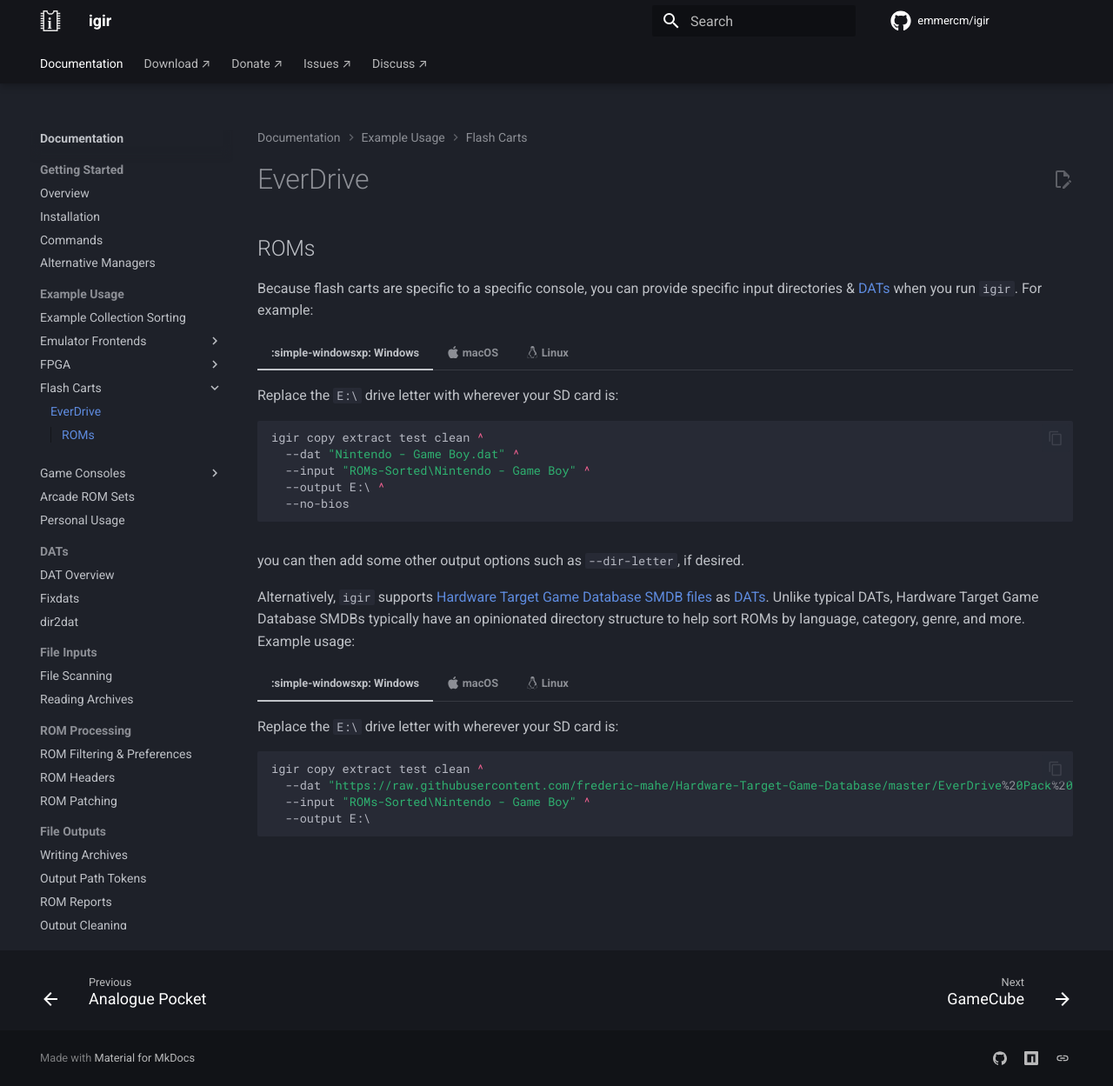
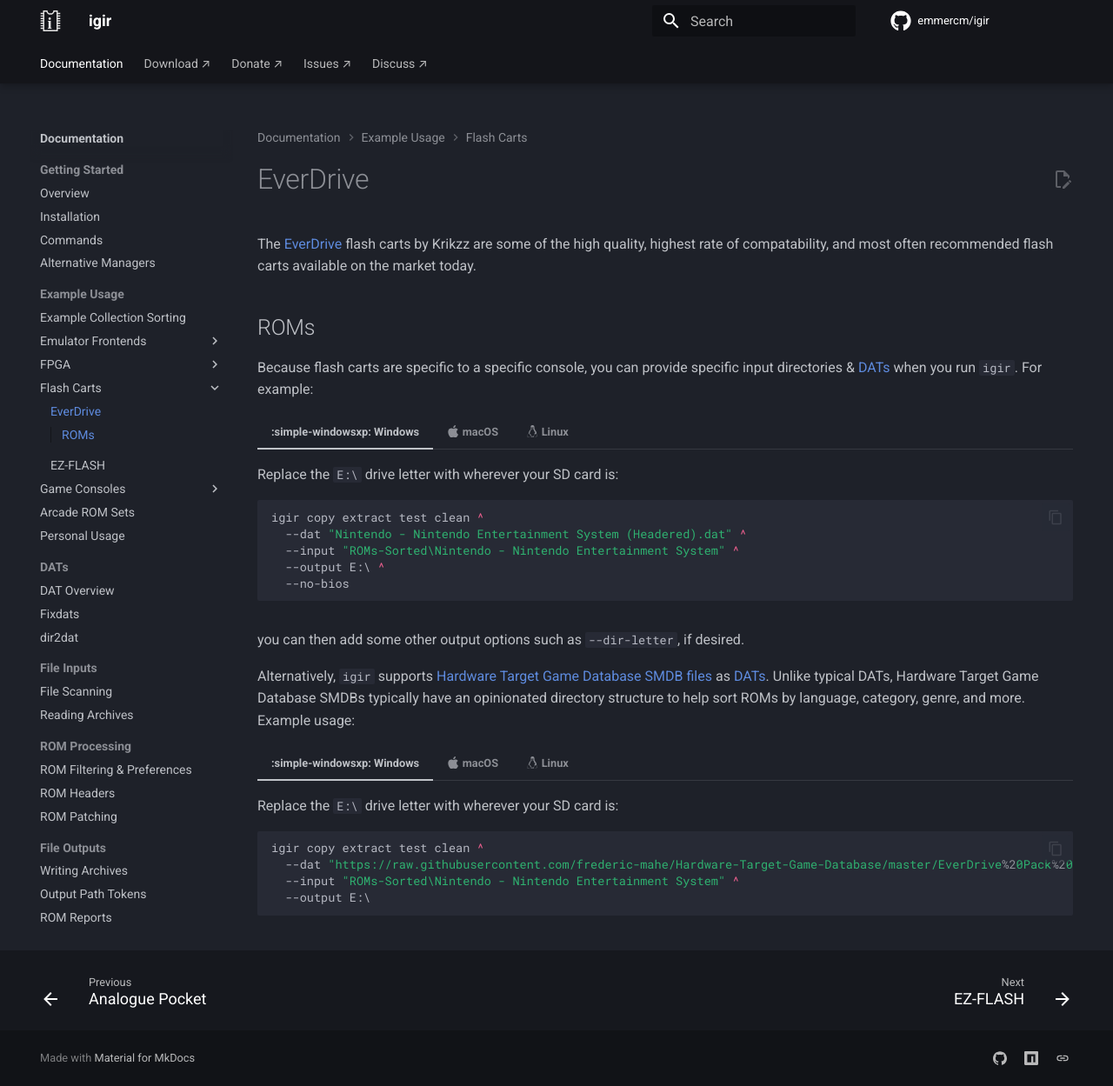
Before and after one commit to emmercm/igir, an MkDocs documentation site: the page built from docs/usage/hardware/everdrive.md, in a window 1280 px wide and 1249 px high. Shown: the whole window at 87% size. Built offline with MkDocs 1.6.1 and Material for MkDocs 9.7.7, drawn with Linux system fonts in a browser that asks for light colours; comment, search, counter and statistics services are not loaded.

Commit message:
Docs: EZ-FLASH

````diff
--- a/docs/usage/hardware/everdrive.md
+++ b/docs/usage/hardware/everdrive.md
@@ -1,4 +1,6 @@
 # EverDrive
+
+The [EverDrive](https://krikzz.com/) flash carts by Krikzz are some of the high quality, highest rate of compatability, and most often recommended flash carts available on the market today.
 
 ## ROMs
 
@@ -10,8 +12,8 @@
 
     ```batch
     igir copy extract test clean ^
-      --dat "Nintendo - Game Boy.dat" ^
-      --input "ROMs-Sorted\Nintendo - Game Boy" ^
+      --dat "Nintendo - Nintendo Entertainment System (Headered).dat" ^
+      --input "ROMs-Sorted\Nintendo - Nintendo Entertainment System" ^
       --output E:\ ^
       --no-bios
     ```
@@ -22,8 +24,8 @@
 
     ```shell
     igir copy extract test clean \
-      --dat "Nintendo - Game Boy.dat" \
-      --input "ROMs-Sorted/Nintendo - Game Boy" \
+      --dat "Nintendo - Nintendo Entertainment System (Headered).dat" \
+      --input "ROMs-Sorted/Nintendo - Nintendo Entertainment System" \
       --output /Volumes/EverDrive/ \
       --no-bios
     ```
@@ -34,8 +36,8 @@
 
     ```shell
     igir copy extract test clean \
-      --dat "Nintendo - Game Boy.dat" \
-      --input "ROMs-Sorted/Nintendo - Game Boy" \
+      --dat "Nintendo - Nintendo Entertainment System (Headered).dat" \
+      --input "ROMs-Sorted/Nintendo - Nintendo Entertainment System" \
       --output /media/EverDrive/ \
       --no-bios
     ```
@@ -50,8 +52,8 @@
 
     ```batch
     igir copy extract test clean ^
-      --dat "https://raw.githubusercontent.com/frederic-mahe/Hardware-Target-Game-Database/master/EverDrive%20Pack%20SMDBs/EverDrive%20GB%20SMDB.txt" ^
-      --input "ROMs-Sorted\Nintendo - Game Boy" ^
+      --dat "https://raw.githubusercontent.com/frederic-mahe/Hardware-Target-Game-Database/master/EverDrive%20Pack%20SMDBs/NES2.0%20SMDB.txt" ^
+      --input "ROMs-Sorted\Nintendo - Nintendo Entertainment System" ^
       --output E:\
     ```
 
@@ -61,8 +63,8 @@
 
     ```shell
     igir copy extract test clean \
-      --dat "https://raw.githubusercontent.com/frederic-mahe/Hardware-Target-Game-Database/master/EverDrive%20Pack%20SMDBs/EverDrive%20GB%20SMDB.txt" \
-      --input "ROMs-Sorted/Nintendo - Game Boy" \
+      --dat "https://raw.githubusercontent.com/frederic-mahe/Hardware-Target-Game-Database/master/EverDrive%20Pack%20SMDBs/NES2.0%20SMDB.txt" \
+      --input "ROMs-Sorted/Nintendo - Nintendo Entertainment System" \
       --output /Volumes/EverDrive/
     ```
 
@@ -72,7 +74,7 @@
 
     ```shell
     igir copy extract test clean \
-      --dat "https://raw.githubusercontent.com/frederic-mahe/Hardware-Target-Game-Database/master/EverDrive%20Pack%20SMDBs/EverDrive%20GB%20SMDB.txt" \
-      --input "ROMs-Sorted/Nintendo - Game Boy" \
+      --dat "https://raw.githubusercontent.com/frederic-mahe/Hardware-Target-Game-Database/master/EverDrive%20Pack%20SMDBs/NES2.0%20SMDB.txt" \
+      --input "ROMs-Sorted/Nintendo - Nintendo Entertainment System" \
       --output /media/EverDrive/
     ```
--- a/mkdocs.yml
+++ b/mkdocs.yml
@@ -71,6 +71,7 @@
             - usage/hardware/analogue-pocket.md
           - Flash Carts:
             - usage/hardware/everdrive.md
+            - usage/hardware/ezflash.md
           - Game Consoles:
             - usage/console/gamecube.md
             - usage/console/ps2.md
````
Also changed, not shown: docs/usage/hardware/ezflash.md (added, +53 -0 lines).
